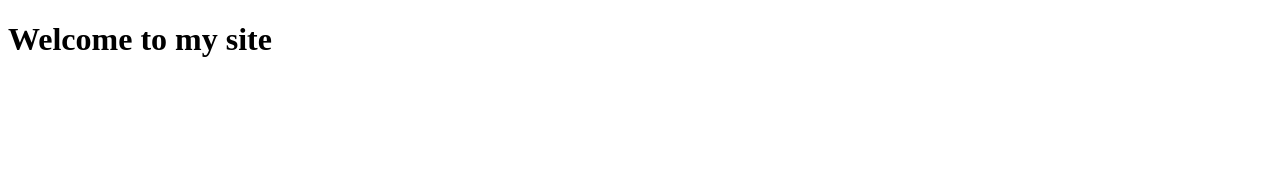
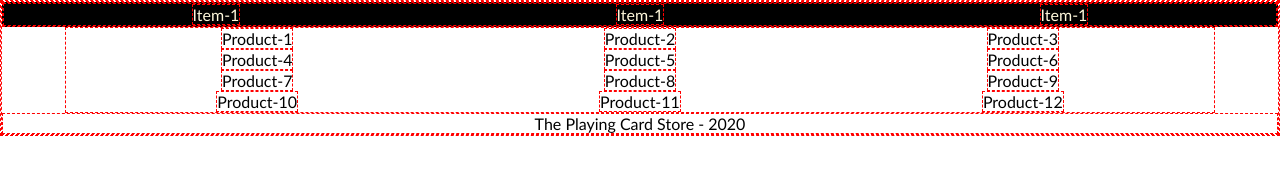
Before and after one commit to mistrykam/mistrykam.github.io, a plain HTML site: page index.html in a window 1280 px wide. Drawn offline with Linux system fonts and the light colour scheme.

Commit message:
Adding header and cards

```diff
--- a/index.html
+++ b/index.html
@@ -3,9 +3,33 @@
 <head>
     <meta charset="UTF-8">
     <meta name="viewport" content="width=device-width, initial-scale=1.0">
-    <title>Document</title>
+    <link rel="stylesheet" href="./styles/site.css">
+    <title>Playing Cards</title>
 </head>
 <body>
-    <h1>Welcome to my site</h1>
+    <header>
+        <div class="menu">
+            <div>Item-1</div>
+            <div>Item-1</div>
+            <div>Item-1</div>
+        </div>
+    </header>
+    <div class="container">
+        <div class="product">Product-1</div>
+        <div class="product">Product-2</div>
+        <div class="product">Product-3</div>
+        <div class="product">Product-4</div>
+        <div class="product">Product-5</div>
+        <div class="product">Product-6</div>
+        <div class="product">Product-7</div>
+        <div class="product">Product-8</div>
+        <div class="product">Product-9</div>
+        <div class="product">Product-10</div>
+        <div class="product">Product-11</div>
+        <div class="product">Product-12</div>
+    </div>
+    <footer>
+        The Playing Card Store - 2020
+    </footer>
 </body>
 </html>
--- /dev/null
+++ b/styles/site.css
@@ -0,0 +1,34 @@
+* {
+    margin: 0;
+    font-family: 'Gill Sans', 'Gill Sans MT', Calibri, 'Trebuchet MS', sans-serif;
+    border: 1px dashed red;
+}
+
+header {
+    position: sticky;
+    background-color: black;
+    color: cornsilk;
+
+}
+
+.menu {
+    display: grid;
+    grid-template-columns: 1fr 1fr 1fr;
+    grid-template-rows: auto;
+    justify-items: center;
+}
+
+.container {
+    margin: auto;
+    width: 90%;
+    display: grid;
+    grid-template-columns: 1fr 1fr 1fr;
+    grid-template-rows: auto;
+    justify-items: center;
+
+}
+
+footer {
+    margin: auto;
+    text-align: center;
+}
```
